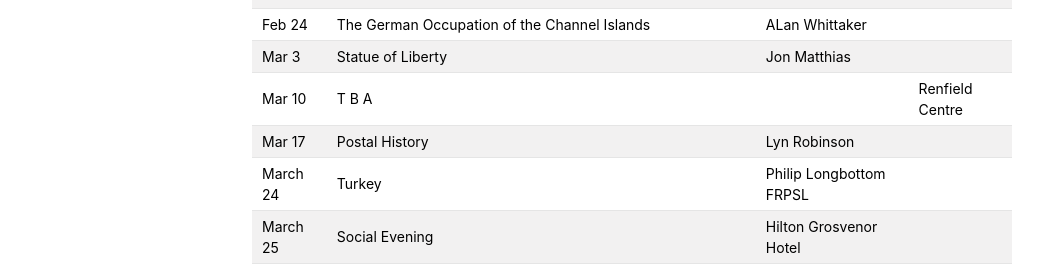
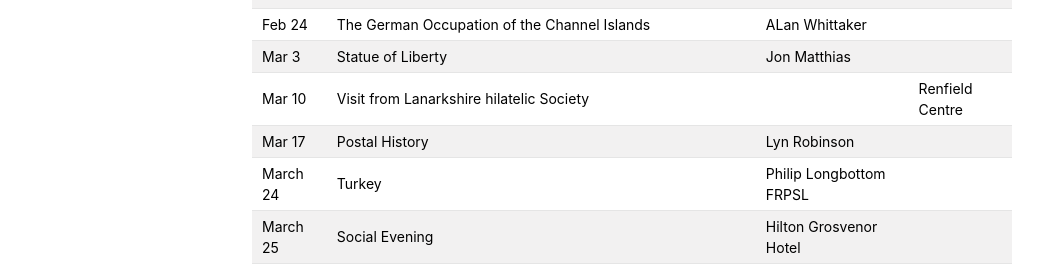
Before and after one commit to astalker/caledonian-stamps, a Jekyll site: the page built from meetings.md, in a window 1280 px wide. Shown: the part 1358-1630 px from the top of the page, without its empty margins (118-1161 px from the left). Built offline with Jekyll 4.4.1, drawn with Linux system fonts in a browser that asks for light colours; our own code applies the rules of GitHub Pages for plain Markdown files.

Commit message:
10th March 2022 Updated

```diff
--- a/meetings.md
+++ b/meetings.md
@@ -31,7 +31,7 @@ Feb 10 | Valentines Through the Ages | Dr Stewart Gardiner | Renfield Centre
 Feb 17 | 6 - 8 sheets | Alphabet Lottery Part 1
 Feb 24 | The German Occupation of the Channel Islands | ALan Whittaker
 Mar 3 | Statue of Liberty | Jon Matthias
-Mar 10 |T B A | | Renfield Centre
+Mar 10 |Visit from Lanarkshire hilatelic Society | | Renfield Centre
 Mar 17 | Postal History | Lyn Robinson
 March 24 | Turkey | Philip Longbottom FRPSL
 March 25 | Social Evening | Hilton Grosvenor Hotel
```
